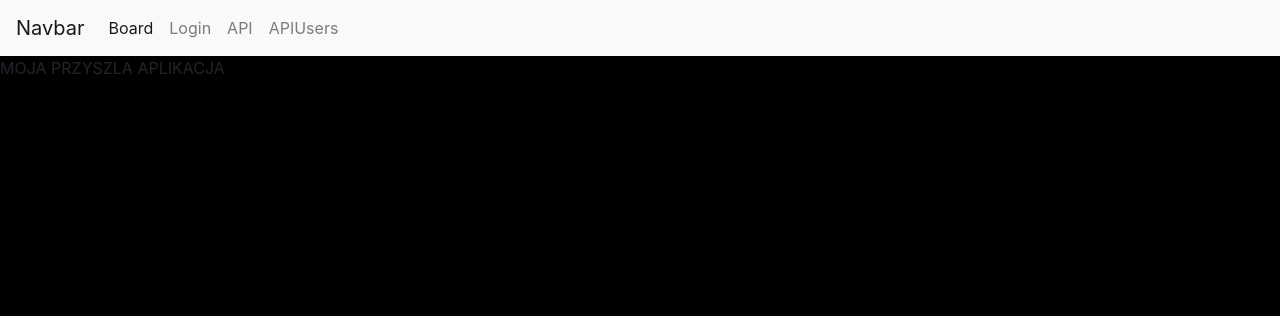
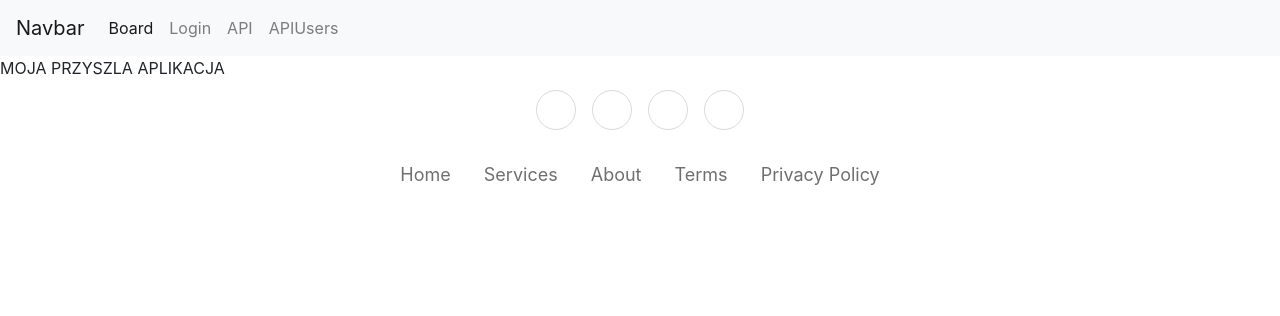
Before and after one commit to NormanFriman52/CompanyApp, a Flask app: page / in a window 1280 px wide. Shown: the top 316 px of the page. Run offline with Flask 2, Linux system fonts and the light colour scheme; some libraries are stand-ins or nearby versions.

Commit message:
LAyout changes, bugfixes, attachments for main_board

```diff
--- a/app/CompanyApp/controllers/chat_rooms_controller.py
+++ b/app/CompanyApp/controllers/chat_rooms_controller.py
@@ -34,7 +34,7 @@ def get_room_messages(participants, limit=None, last_id=None):
 def insert_message_to_room(participants, last_id, message):
     collection = db.get_collection("chat_rooms")
     collection.update_one({'participants': participants},
-                          {'$push': {'messages': message}, '$set': {"lastMsgId": last_id + 1}})
+                          {'$push': {'messages': message}, '$set': {"lastMsgId": last_id}})
 
 
 def get_last_msg_id_from_room(participants):
--- a/app/CompanyApp/static/css/style.css
+++ b/app/CompanyApp/static/css/style.css
@@ -1,7 +1,72 @@
+.footer-basic {
+    padding: 10px 0;
+    background-color: #ffffff;
+    color: #4b4c4d;
+}
 
-body {
-    background: black;
+.footer-basic ul {
+    padding: 0;
+    list-style: none;
+    text-align: center;
+    font-size: 18px;
+    line-height: 1.6;
+    margin-bottom: 0;
 }
+
+.footer-basic li {
+    padding: 0 10px;
+}
+
+.footer-basic ul a {
+    color: inherit;
+    text-decoration: none;
+    opacity: 0.8;
+}
+
+.footer-basic ul a:hover {
+    opacity: 1;
+}
+
+.footer-basic .social {
+    text-align: center;
+    padding-bottom: 25px;
+}
+
+.footer-basic .social > a {
+    font-size: 24px;
+    width: 40px;
+    height: 40px;
+    line-height: 40px;
+    display: inline-block;
+    text-align: center;
+    border-radius: 50%;
+    border: 1px solid #ccc;
+    margin: 0 8px;
+    color: inherit;
+    opacity: 0.75;
+}
+
+.footer-basic .social > a:hover {
+    opacity: 0.9;
+}
+
+.footer-basic .copyright {
+    margin-top: 15px;
+    text-align: center;
+    font-size: 13px;
+    color: #aaa;
+    margin-bottom: 0;
+}
+
+.chat-app {
+    background: #282626;
+    height:80%;
+}
+
+.main-box{
+    height: 780px;
+}
+
 
 #scroller * {
     overflow-anchor: none;
--- a/app/CompanyApp/templates/base.html
+++ b/app/CompanyApp/templates/base.html
@@ -19,6 +19,20 @@
 <body>
 
 {% block content %}{% endblock %}
+<div class="footer-basic">
+        <footer>
+            <div class="social"><a href="#"><i class="icon ion-social-instagram"></i></a><a href="#"><i class="icon ion-social-snapchat"></i></a><a href="#"><i class="icon ion-social-twitter"></i></a><a href="#"><i class="icon ion-social-facebook"></i></a></div>
+            <ul class="list-inline">
+                <li class="list-inline-item"><a href="#">Home</a></li>
+                <li class="list-inline-item"><a href="#">Services</a></li>
+                <li class="list-inline-item"><a href="#">About</a></li>
+                <li class="list-inline-item"><a href="#">Terms</a></li>
+                <li class="list-inline-item"><a href="#">Privacy Policy</a></li>
+            </ul>
+        </footer>
+    </div>
+
+
 <script src="https://code.jquery.com/jquery-3.3.1.min.js"
             integrity="sha384-tsQFqpEReu7ZLhBV2VZlAu7zcOV+rXbYlF2cqB8txI/8aZajjp4Bqd+V6D5IgvKT"
             crossorigin="anonymous"></script>
```
Also changed, not shown: other parts of app/CompanyApp/static/css/style.css (+49 -3 lines), app/CompanyApp/api/views.py (+18 -2 lines), app/CompanyApp/main_board/templates/main_board/board.html (+91 -30 lines).
